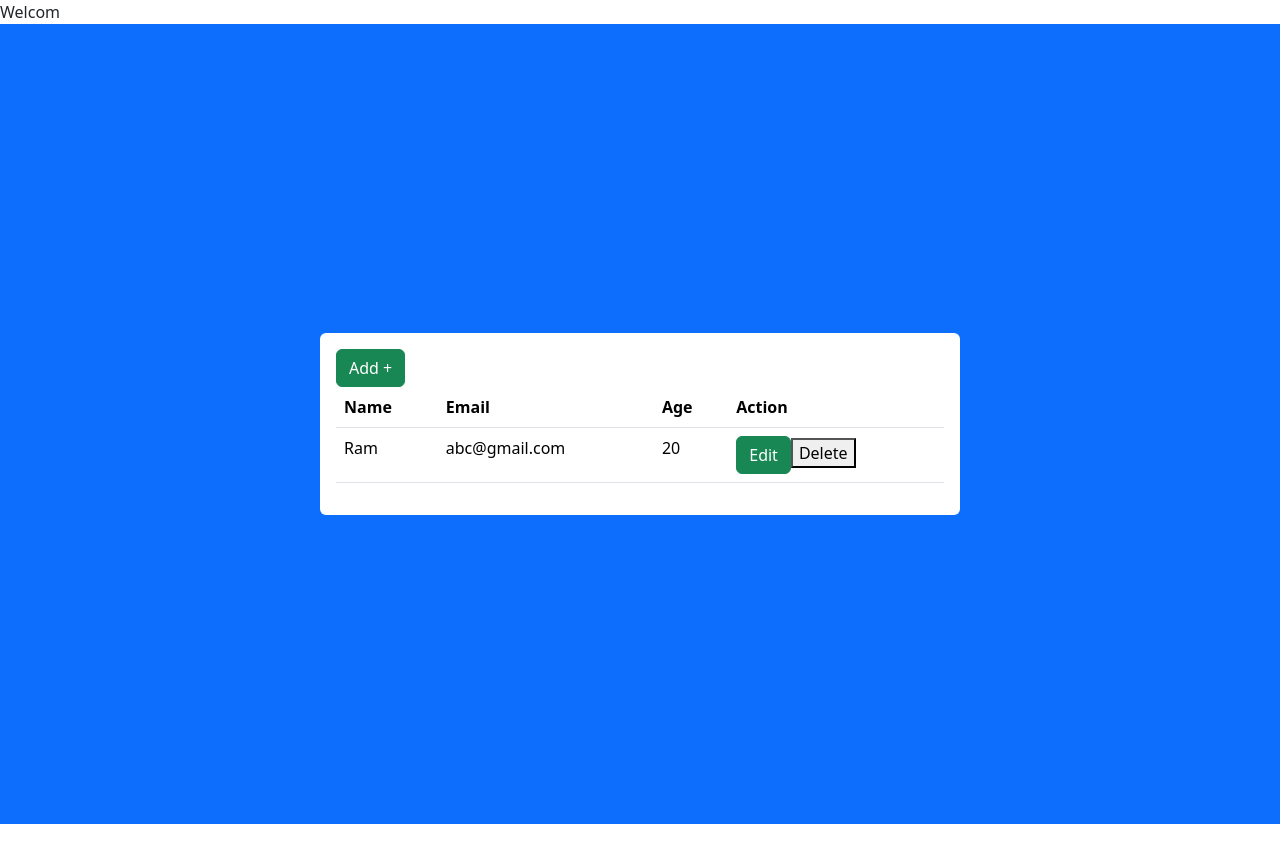
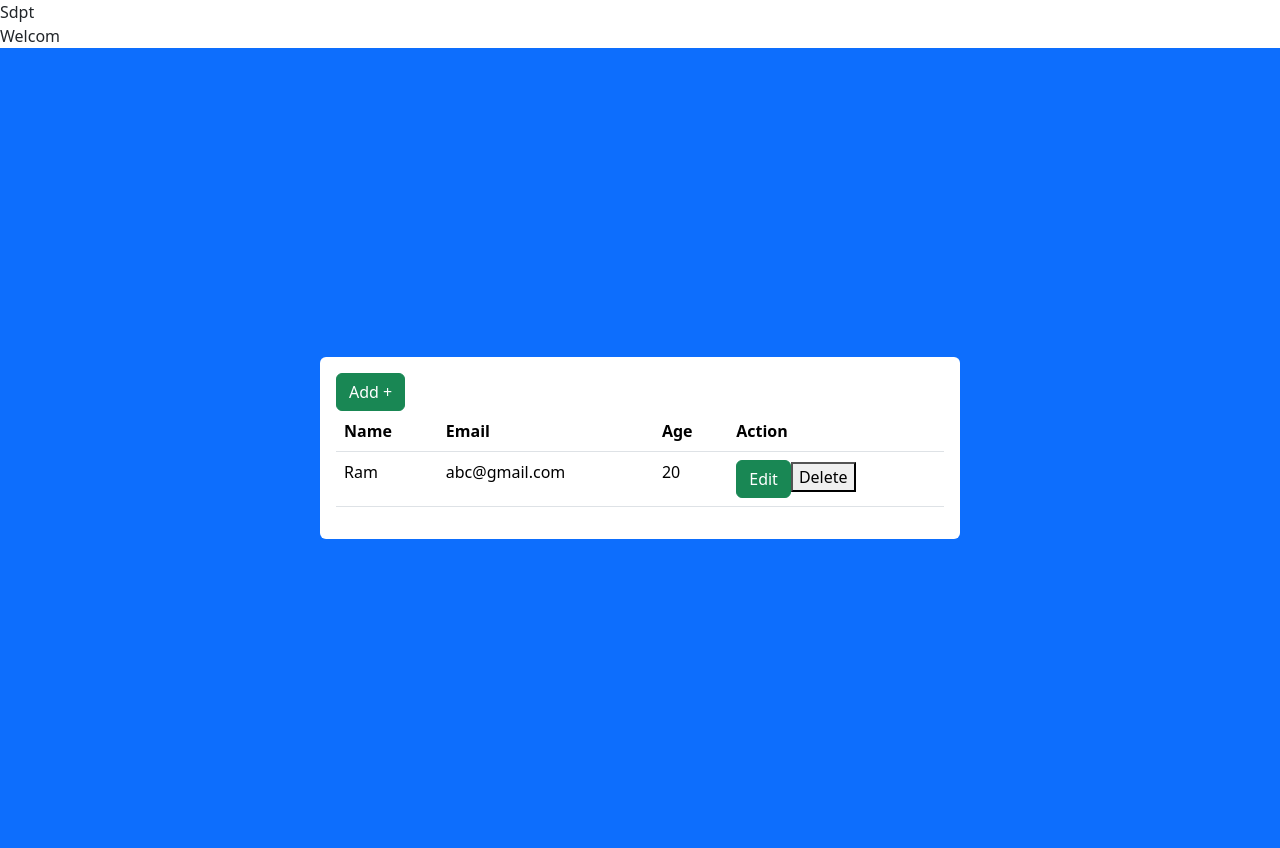
Before and after one commit to Anand370/po-practice-react-app, a React (Vite) app: page / in a window 1280 px wide. Before the commit the page ends 824 px from the top, so only its background shows below. Built offline with nearby package versions, Linux system fonts and the light colour scheme.

Commit message:
sdpt changes

```diff
--- a/src/App.jsx
+++ b/src/App.jsx
@@ -5,12 +5,14 @@ import User from './User'
 import CreateUser from './CreateUser'
 import UpdateUser from './UpdateUser'
 import Welcom from './Welcom';
+import Sdpt from './Sdpt';
 
 
 
 function App() {
   return (
     <>
+      <Sdpt></Sdpt>
       <Welcom></Welcom>
       <Routes>
         <Route path="/" element={<User />} />
--- /dev/null
+++ b/src/Sdpt.jsx
@@ -0,0 +1,9 @@
+import React from 'react'
+
+function Sdpt() {
+  return (
+    <div>Sdpt</div>
+  )
+}
+
+export default Sdpt
```
